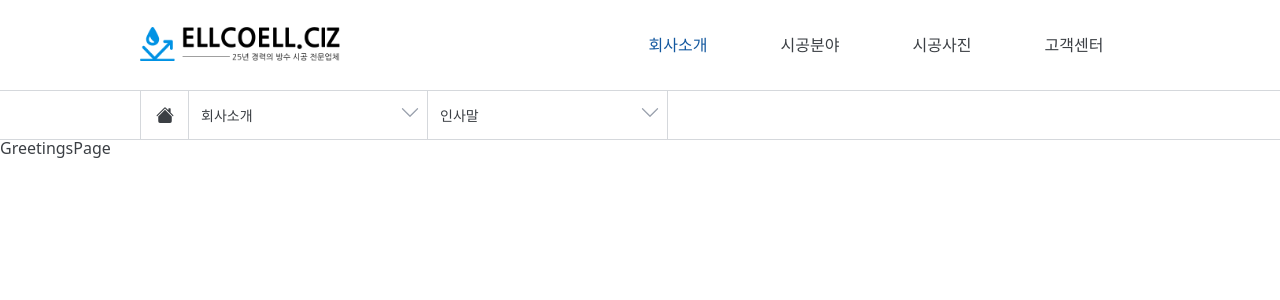
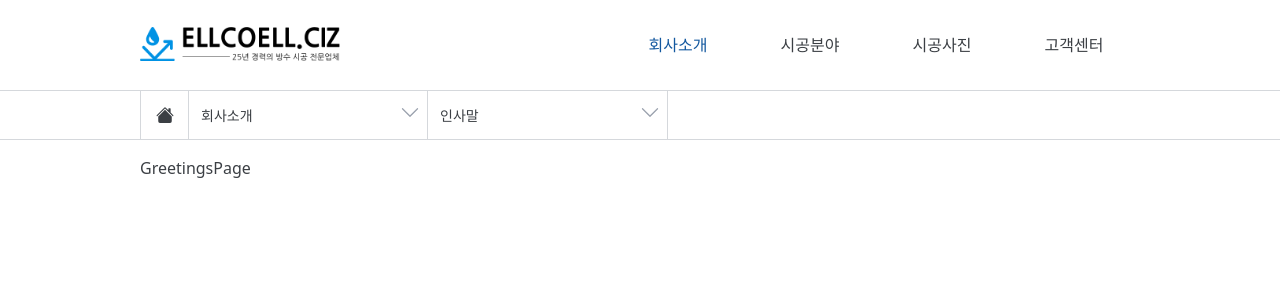
Before and after one commit to will-kim-querypie/bangsu-partner, a Next.js app: page /company/greetings in a window 1280 px wide. Shown: the top 300 px of the page. Built offline with nearby package versions, Linux system fonts and the light colour scheme.

Commit message:
feat: main layout

```diff
--- a/src/app/company/greetings/page.tsx
+++ b/src/app/company/greetings/page.tsx
@@ -1,3 +1,3 @@
 export default function GreetingsPage() {
-  return <div>GreetingsPage</div>;
+  return <main>GreetingsPage</main>;
 }
--- a/src/app/company/location/page.tsx
+++ b/src/app/company/location/page.tsx
@@ -1,3 +1,3 @@
 export default function LocationPage() {
-  return <div>LocationPage</div>;
+  return <main>LocationPage</main>;
 }
--- a/src/app/construction-flagship/[flagship]/page.tsx
+++ b/src/app/construction-flagship/[flagship]/page.tsx
@@ -1,5 +1,5 @@
 import { Flagship } from '@/shared/config/flagship';
 
 export default function FlagShipPage({ params }: { params: { flagship: Flagship } }) {
-  return <div>FlagShipPage: {params.flagship}</div>;
+  return <main>FlagShipPage: {params.flagship}</main>;
 }
--- a/src/app/construction-result/[flagship]/page.tsx
+++ b/src/app/construction-result/[flagship]/page.tsx
@@ -1,5 +1,5 @@
 import { Flagship } from '@/shared/config/flagship';
 
 export default function ConstructionResultPage({ params }: { params: { flagship: Flagship } }) {
-  return <div>ConstructionResultPage: {params.flagship}</div>;
+  return <main>ConstructionResultPage: {params.flagship}</main>;
 }
--- a/src/app/customer/page.tsx
+++ b/src/app/customer/page.tsx
@@ -1,3 +1,3 @@
 export default function CustomerPage() {
-  return <div>CustomerPage</div>;
+  return <main>CustomerPage</main>;
 }
--- a/src/app/globals.css
+++ b/src/app/globals.css
@@ -60,5 +60,9 @@ body {
 }
 
 main {
-  padding: var(--padding-x);
+  width: 100%;
+  max-width: var(--max-width);
+  padding: 20px var(--padding-x);
+  margin: 0 auto;
+  box-sizing: border-box;
 }
--- a/src/app/page.tsx
+++ b/src/app/page.tsx
@@ -1,3 +1,3 @@
 export default function Home() {
-  return <main></main>;
+  return <main>Home</main>;
 }
```
